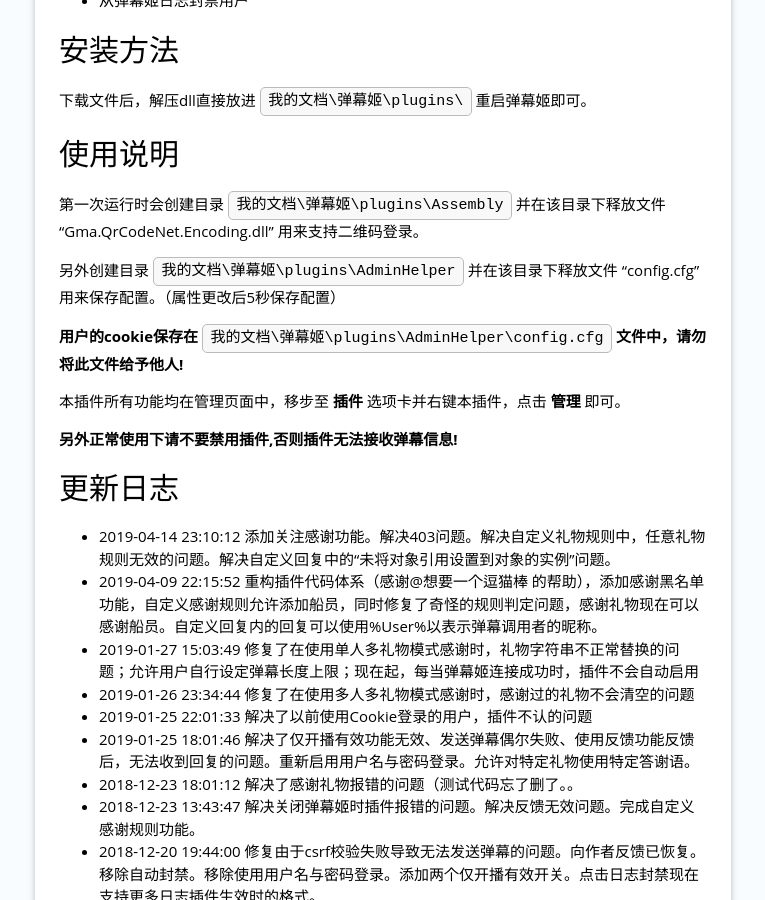
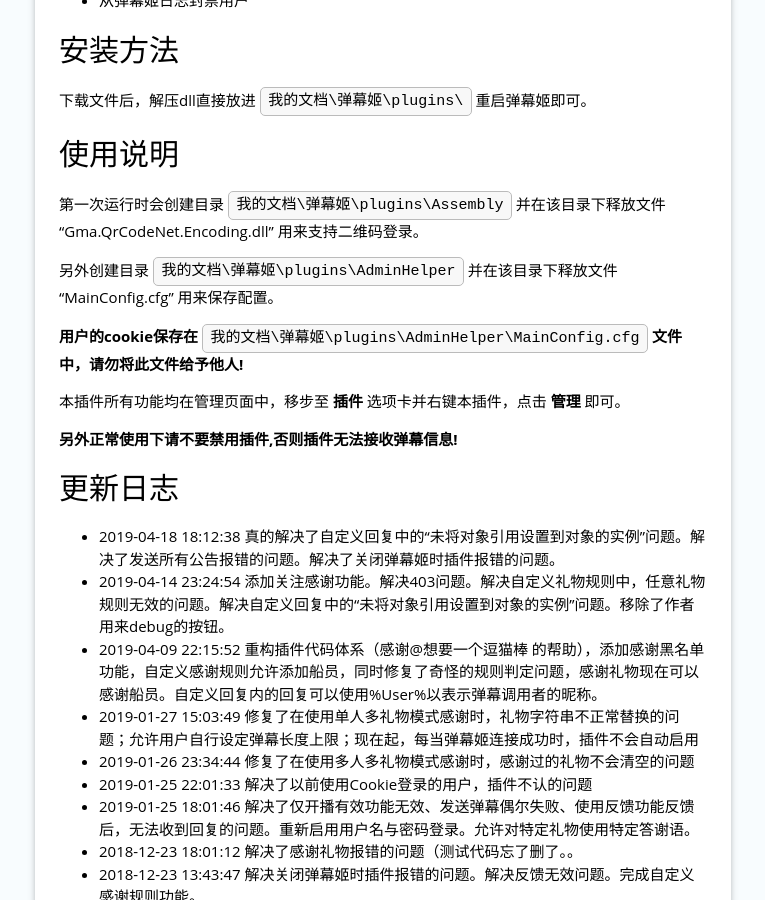
Before and after one commit to Bililive/www.danmuji.org, a Jekyll site: the page built from _plugin/AdminHelper.md, in a window 1280 px wide and 900 px high, scrolled down 886 px. Shown: the whole window, without its empty margins (309-1074 px from the left). Built offline with Jekyll 4.4.1, drawn with Linux system fonts in a browser that asks for light colours; some of the changed text lies outside the part shown.

Commit message:
更新房管助手重制版至1.2.2
真的解决了自定义回复中的“未将对象引用设置到对象的实例”问题。解决了发送所有公告报错的问题。解决了关闭弹幕姬时插件报错的问题。

```diff
--- a/_plugin/AdminHelper.md
+++ b/_plugin/AdminHelper.md
@@ -5,10 +5,10 @@
 plugin_author: 起名废丶西井＆想要一个逗猫棒
 plugin_name: 房管助手重制版
 plugin_desc: 房管必备
-plugin_version: 1.2.1
-plugin_update_datetime: 2019-04-14 23:10:12 +0800
+plugin_version: 1.2.2
+plugin_update_datetime: 2019-04-18 18:12:38 +0800
 plugin_update_desc: |-
-  添加关注感谢功能。解决403问题。解决自定义礼物规则中，任意礼物规则无效的问题。解决自定义回复中的“未将对象引用设置到对象的实例”问题。
+  真的解决了自定义回复中的“未将对象引用设置到对象的实例”问题。解决了发送所有公告报错的问题。解决了关闭弹幕姬时插件报错的问题。
 plugin_dllink: /resource/AdminHelper/AdminHelper.zip
 plugin_dlnote: 直接提取压缩包里的dll放进插件目录即可
 ---
@@ -45,9 +45,9 @@
 
 第一次运行时会创建目录 `我的文档\弹幕姬\plugins\Assembly` 并在该目录下释放文件 "Gma.QrCodeNet.Encoding.dll" 用来支持二维码登录。
 
-另外创建目录 `我的文档\弹幕姬\plugins\AdminHelper` 并在该目录下释放文件 "config.cfg" 用来保存配置。（属性更改后5秒保存配置）
+另外创建目录 `我的文档\弹幕姬\plugins\AdminHelper` 并在该目录下释放文件 "MainConfig.cfg" 用来保存配置。
 
-**用户的cookie保存在 `我的文档\弹幕姬\plugins\AdminHelper\config.cfg` 文件中，请勿将此文件给予他人!**
+**用户的cookie保存在 `我的文档\弹幕姬\plugins\AdminHelper\MainConfig.cfg` 文件中，请勿将此文件给予他人!**
 
 本插件所有功能均在管理页面中，移步至 **插件** 选项卡并右键本插件，点击 **管理** 即可。
 
@@ -55,7 +55,8 @@
 
 更新日志
 ---
-- 2019-04-14 23:10:12 添加关注感谢功能。解决403问题。解决自定义礼物规则中，任意礼物规则无效的问题。解决自定义回复中的“未将对象引用设置到对象的实例”问题。
+- 2019-04-18 18:12:38 真的解决了自定义回复中的“未将对象引用设置到对象的实例”问题。解决了发送所有公告报错的问题。解决了关闭弹幕姬时插件报错的问题。
+- 2019-04-14 23:24:54 添加关注感谢功能。解决403问题。解决自定义礼物规则中，任意礼物规则无效的问题。解决自定义回复中的“未将对象引用设置到对象的实例”问题。移除了作者用来debug的按钮。
 - 2019-04-09 22:15:52 重构插件代码体系（感谢@想要一个逗猫棒 的帮助），添加感谢黑名单功能，自定义感谢规则允许添加船员，同时修复了奇怪的规则判定问题，感谢礼物现在可以感谢船员。自定义回复内的回复可以使用%User%以表示弹幕调用者的昵称。
 - 2019-01-27 15:03:49 修复了在使用单人多礼物模式感谢时，礼物字符串不正常替换的问题；允许用户自行设定弹幕长度上限；现在起，每当弹幕姬连接成功时，插件不会自动启用
 - 2019-01-26 23:34:44 修复了在使用多人多礼物模式感谢时，感谢过的礼物不会清空的问题
```
Also changed, not shown: 2 other files.
